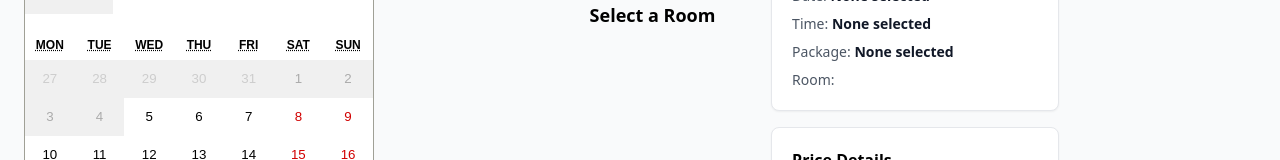
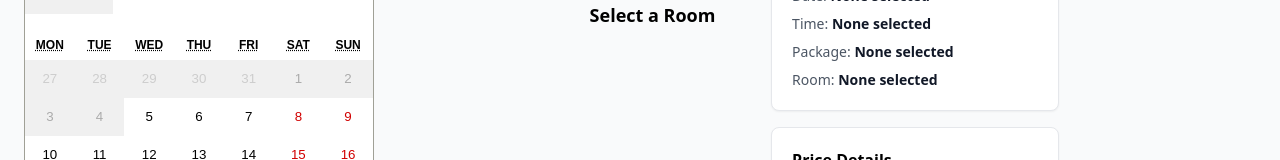
Before and after one commit to JamesOnwordi/partybooking, a Next.js app in the folder client/: page /booking in a window 1280 px wide. Shown: the part 228-388 px from the top of the page. Built offline with nearby package versions, Linux system fonts and the light colour scheme; no server answers.

Commit message:
saving local repo changes

```diff
--- a/client/src/pages/booking/index.js
+++ b/client/src/pages/booking/index.js
@@ -538,10 +538,10 @@ export default function LandingPage() {
                 <p>
                   Room:{' '}
                   <strong className="text-gray-900">
-                    {roomList
+                    {selectedRoom.length?roomList
                       .filter((room) => selectedRoom.includes(room.id))
                       .map((room) => room.name)
-                      .join(', ') ?? 'None selected'}
+                      .join(', ') : 'None selected'}
                   </strong>
                 </p>
               </div>
```
